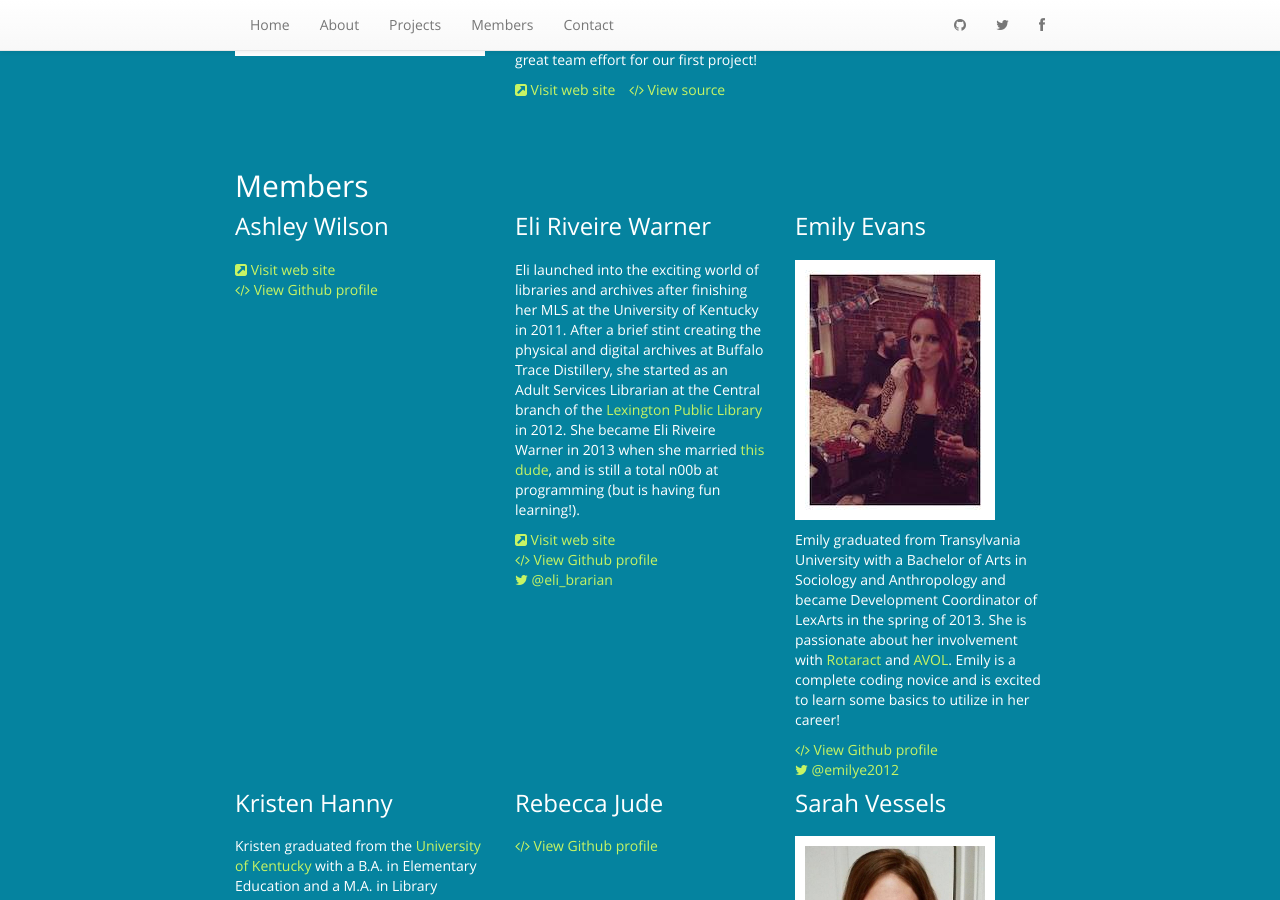
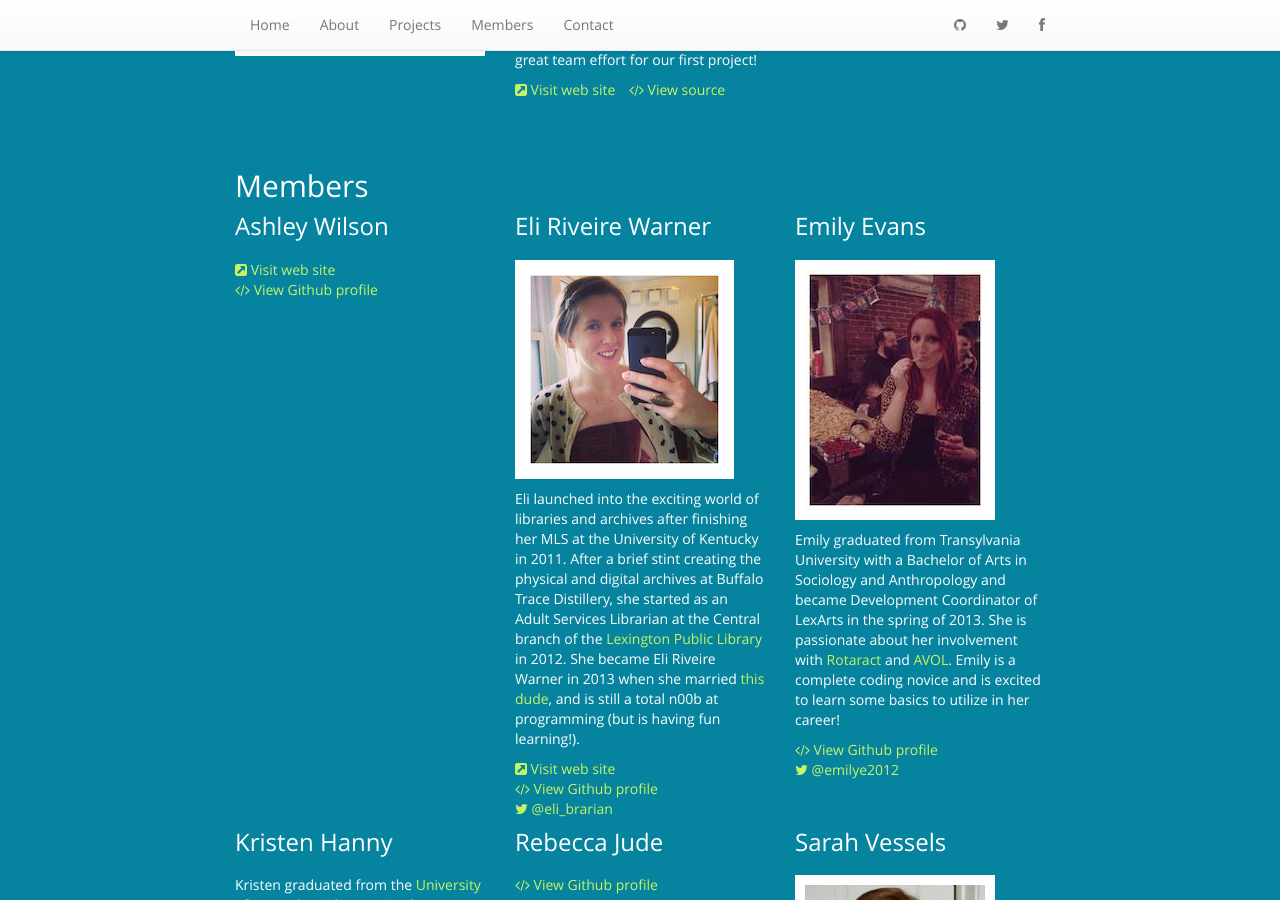
Before and after one commit to LexLadiesCode/LexLadiesCode.github.io, a Jekyll site: the page built from index.html, in a window 1280 px wide and 900 px high, scrolled down 828 px. Built offline with Jekyll 4.4.1, drawn with Linux system fonts in a browser that asks for light colours; nearby versions of some CDN libraries; Markdown is read by kramdown in place of the engine named in the settings.

Commit message:
added eliphoto

```diff
--- a/members/_posts/2014-02-01-eli-warner.markdown
+++ b/members/_posts/2014-02-01-eli-warner.markdown
@@ -4,6 +4,7 @@ title: Eli Riveire Warner
 website: http://eliriveirewarner.com/
 github: eliriveire
 twitter: eli_brarian
+photo: eliphoto.jpg
 ---
 
 Eli launched into the exciting world of libraries and archives after finishing her MLS at the University of Kentucky in 2011. After a brief stint creating the physical and digital archives at Buffalo Trace Distillery, she started as an Adult Services Librarian at the Central branch of the [Lexington Public Library](http://www.lexpublib.org) in 2012. She became Eli Riveire Warner in 2013 when she married [this dude](http://nwarner.com), and is still a total n00b at programming (but is having fun learning!).
```
Also changed, not shown: images/eliphoto.jpg (added).
